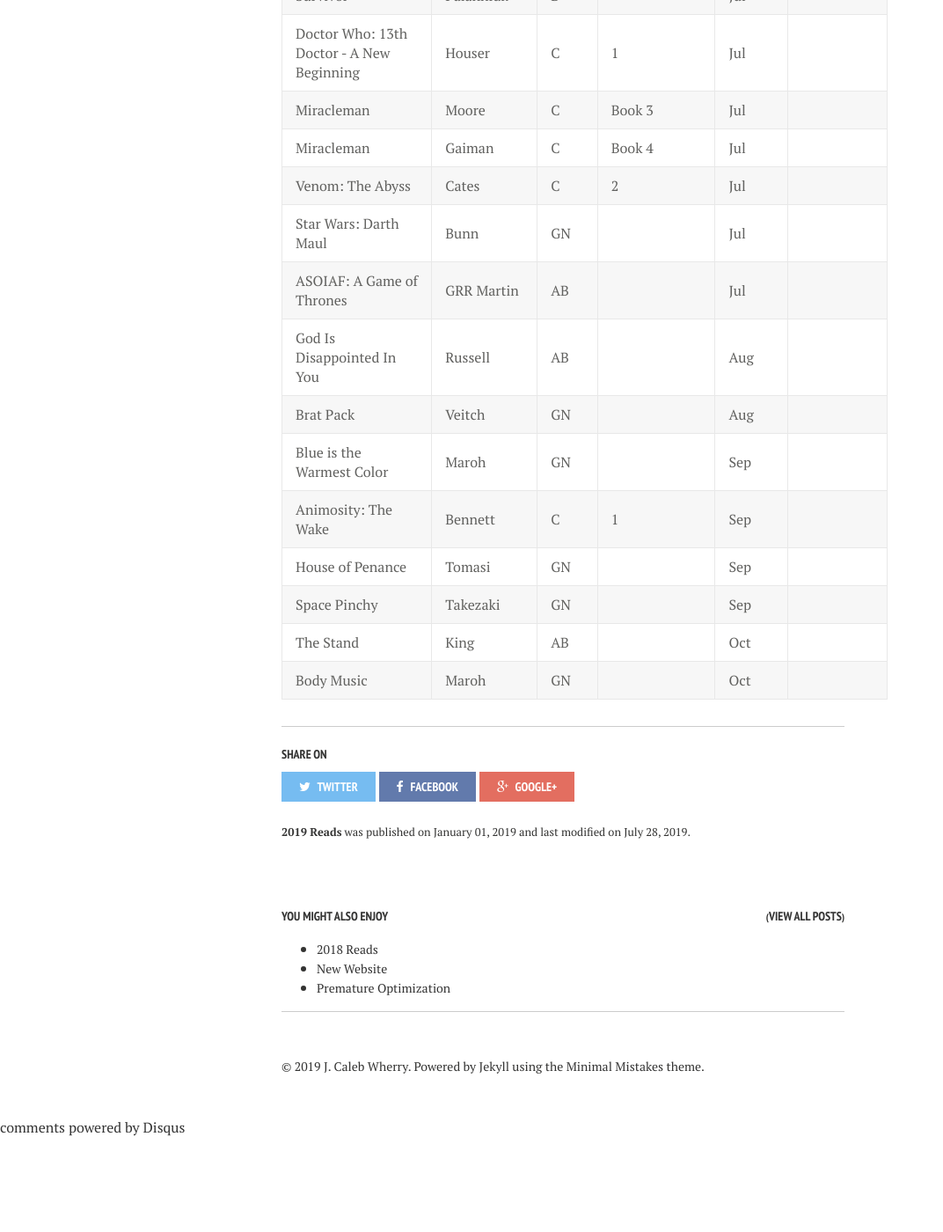
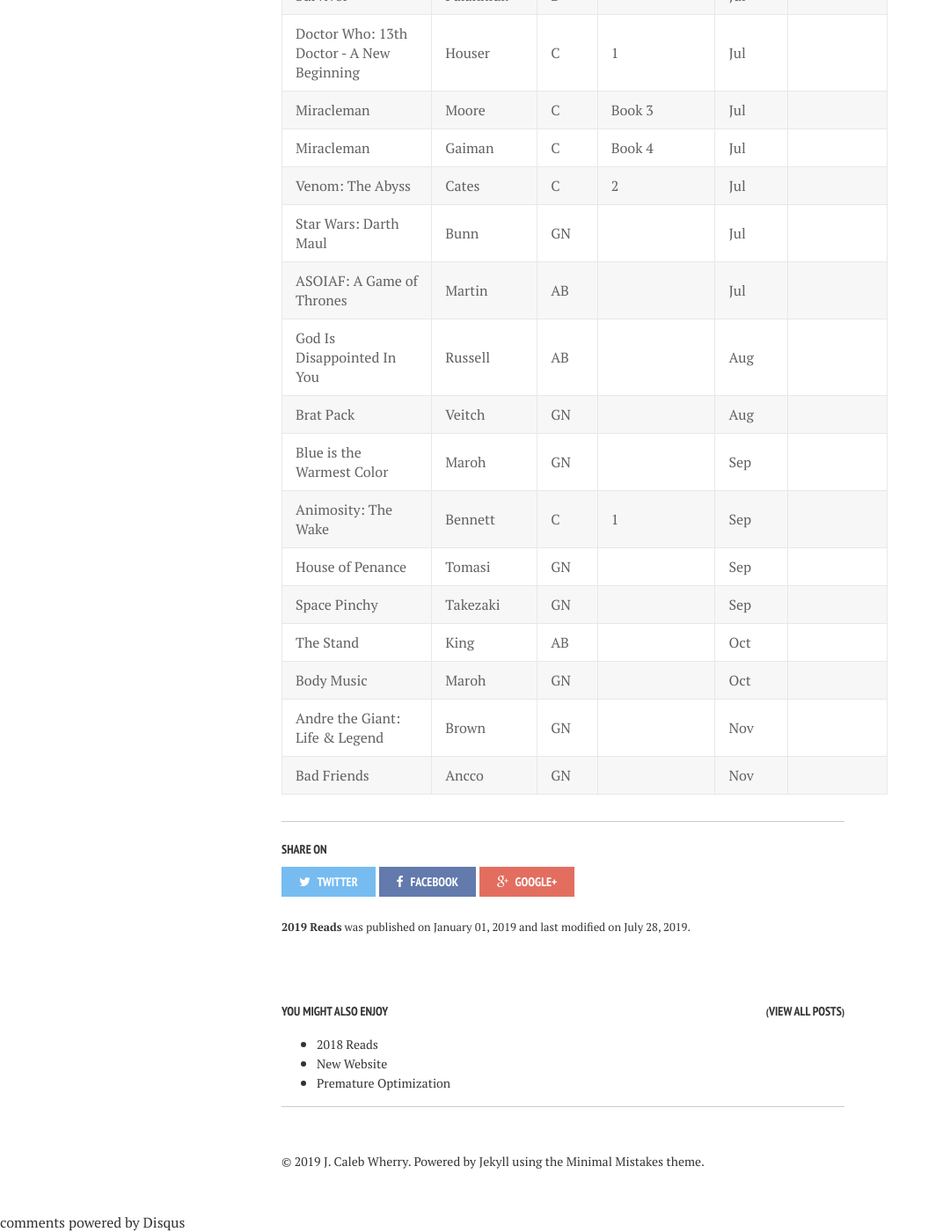
Before and after one commit to calebwherry/calebwherry.github.io, a Jekyll site: the page built from _posts/2019-01-01-2019-Reads.md, in a window 1280 px wide and 1400 px high, scrolled down 6644 px. Shown: the whole window at 88% size, without its empty margins (0-1072 px from the left). Built offline with Jekyll 4.4.1, drawn with Linux system fonts in a browser that asks for light colours; nearby versions of some CDN libraries; comment, search, counter and statistics services are not loaded; before the commit the page ends 7936 px from its top, so only the background shows below that.

Commit message:
Added new 2019 reads

```diff
--- a/_posts/2019-01-01-2019-Reads.md
+++ b/_posts/2019-01-01-2019-Reads.md
@@ -132,7 +132,7 @@
 | Miracleman                                    | Gaiman         | C     | Book 4       | Jul          |                                               |
 | Venom: The Abyss                              | Cates          | C     | 2            | Jul          |                                               |
 | Star Wars: Darth Maul                         | Bunn           | GN    |              | Jul          |                                               |
-| ASOIAF: A Game of Thrones                     | GRR Martin     | AB    |              | Jul          |                                               |
+| ASOIAF: A Game of Thrones                     | Martin         | AB    |              | Jul          |                                               |
 | God Is Disappointed In You                    | Russell        | AB    |              | Aug          |                                               |
 | Brat Pack                                     | Veitch         | GN    |              | Aug          |                                               |
 | Blue is the Warmest Color                     | Maroh          | GN    |              | Sep          |                                               |
@@ -141,3 +141,5 @@
 | Space Pinchy                                  | Takezaki       | GN    |              | Sep          |                                               |
 | The Stand                                     | King           | AB    |              | Oct          |                                               |
 | Body Music                                    | Maroh          | GN    |              | Oct          |                                               |
+| Andre the Giant: Life & Legend                | Brown          | GN    |              | Nov          |                                               |
+| Bad Friends                                   | Ancco          | GN    |              | Nov          |                                               |
```
